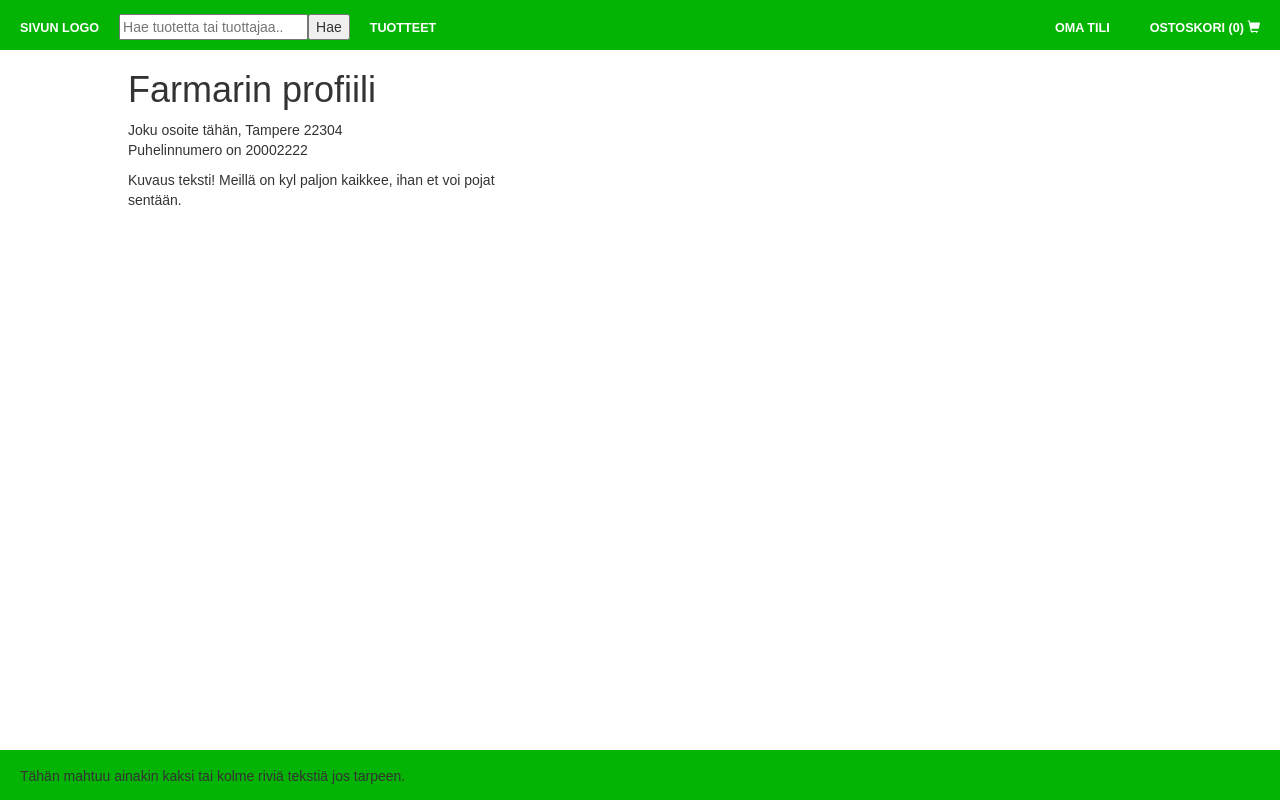
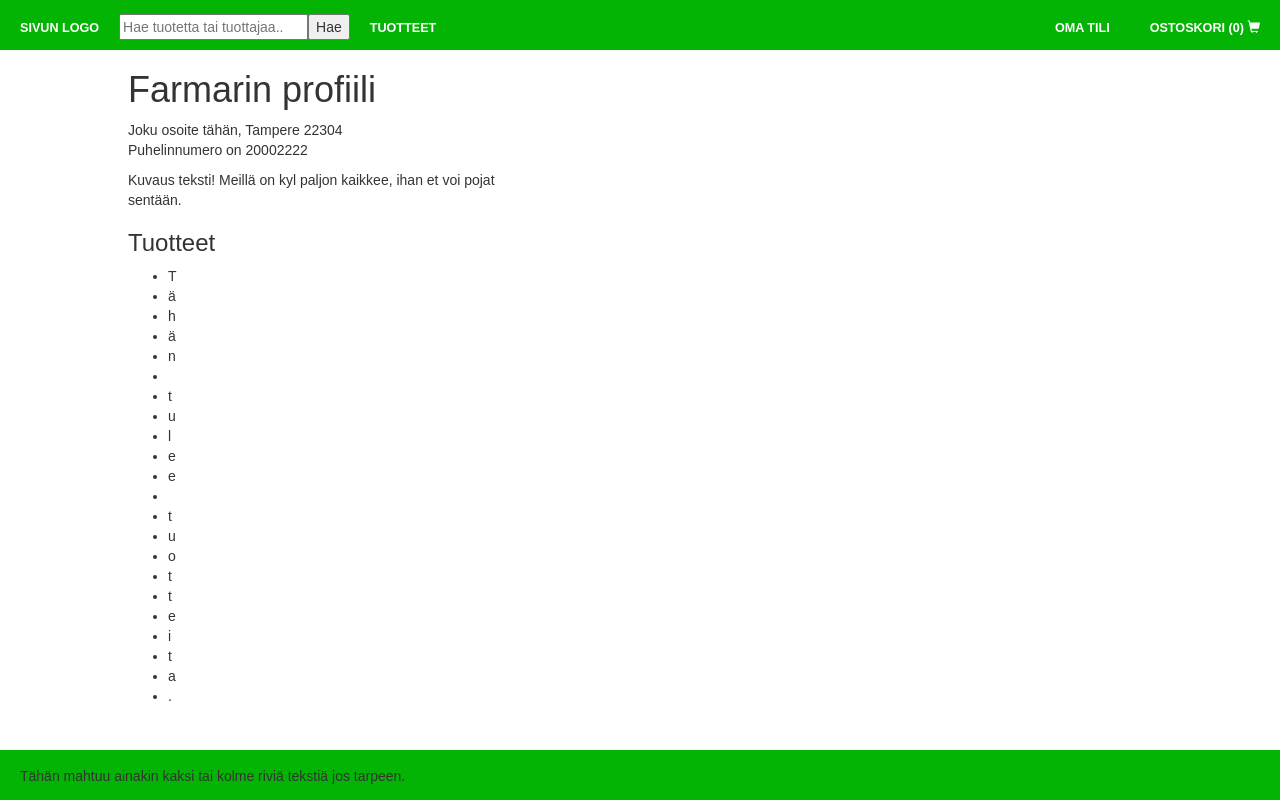
Before and after one commit to jnyste/lahiruoka, a React (Create React App) app in the folder frontend/: page /profiili in a window 1280 px wide. Built offline with nearby package versions, Linux system fonts and the light colour scheme; no server answers.

Commit message:
UserProfile.js: Add fetch for products. Fetch results are shown in profile page.

```diff
--- a/frontend/src/UserProfile.js
+++ b/frontend/src/UserProfile.js
@@ -2,23 +2,77 @@ import React, {Component} from "react";
 import './css/UserProfile_style.css';
 import { BrowserRouter as Router, Route, Link } from "react-router-dom";
 
+
+
+
 class UserProfile extends Component {
 
-    state = {};
+    state = {productNames: 'Tähän tulee tuotteita.'};
 
     componentDidMount() {
+        fetch('/api/products')
+            .then(response => response.json())
+            .then(products => {
+                var array = [];
+                for (let i = 0; i < products.length; i++) {
+                    let product = products[i];
+                    let productName = product.name;
+                    array.push(productName);
+                }
+                this.setState({productNames: array});
 
+            });
+    }
+
+    getProductList() {
+        let productnamesArray = this.state.productNames;
+
+        return (
+            <div>
+            {<List name={productnamesArray}/>}
+            </div>
+        )
     }
 
     render() {
         return (
             <div className="profilecontainer">
-                <h1>Farmarin profiili</h1>
-                <p>Joku osoite tähän, Tampere 22304<br/> Puhelinnumero on 20002222</p>
-                <p>Kuvaus teksti! Meillä on kyl paljon kaikkee, ihan et voi pojat sentään.</p>
+                <div>
+                    <h1>Farmarin profiili</h1>
+                    <p>Joku osoite tähän, Tampere 22304<br/> Puhelinnumero on 20002222</p>
+                    <p>Kuvaus teksti! Meillä on kyl paljon kaikkee, ihan et voi pojat sentään.</p>
+                </div>
+                <div className="userproducts">
+                    <h3>Tuotteet</h3>
+                    {this.getProductList()}
+                </div>
             </div>
             )
     }
 }
 
+class List extends Component {
+
+    constructor(props) {
+        super(props);
+    }
+
+    render() {
+        let productNames = [];
+        let namesProps = this.props.name;
+
+        for (let i = 0; i < namesProps.length; i++) {
+            productNames.push(this.props.name[i]);
+        }
+
+        return (
+            <ul>
+                {productNames.map(function(name, index){
+                    return <li key={ index }>{name}</li>;
+                })}
+            </ul>
+        )
+    }
+}
+
 export default UserProfile;
```
